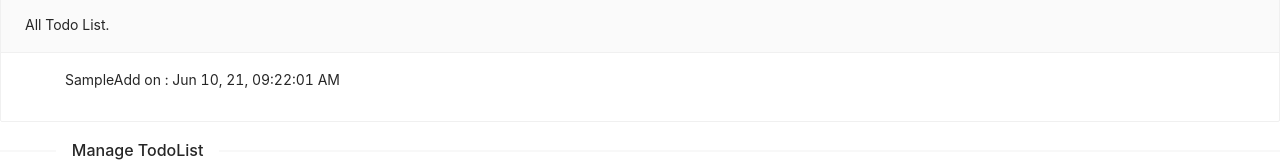
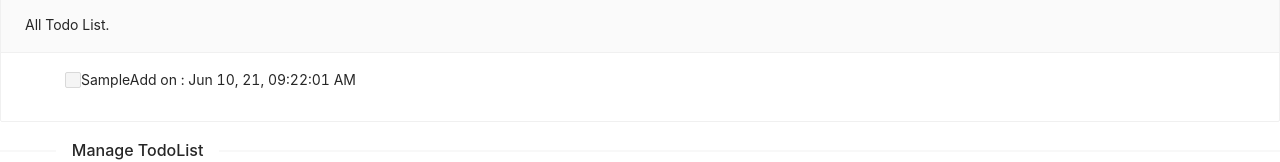
Before and after one commit to PanatchakornKt/Nextjs-Todolist, a Next.js app: page / in a window 1280 px wide. Both pictures are taken after typing "Sample" into the empty fields and a click on the button "Add". Shown: the part 204-366 px from the top of the page. Built offline with nearby package versions, Linux system fonts and the light colour scheme.

Commit message:
edit board

```diff
--- a/src/components/AllTodoList.tsx
+++ b/src/components/AllTodoList.tsx
@@ -1,6 +1,7 @@
 import React from "react";
 import { useRecoilState } from "recoil";
 import { todosState } from "@/components/AtomsState";
+import { Checkbox } from "antd";
 
 const AllTodoList = () => {
   const [todos, setTodos] = useRecoilState(todosState);
@@ -18,7 +19,10 @@ const AllTodoList = () => {
           {todos.map((todo) => {
             return (
               <div key={todo.id} className="mb-2">
-                {todo.content}
+                <label>
+                  <Checkbox defaultChecked={todo.isDone} disabled />
+                </label>
+                <label className="pl-5">{todo.content}</label>
                 <label className="text-xs text-gray-400 pl-10">
                   Add on : {todo.date}
                 </label>
```
